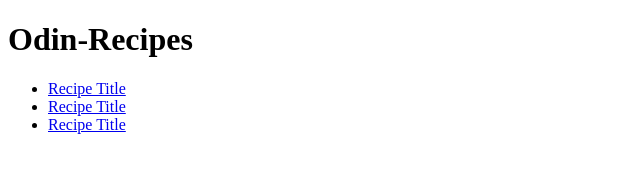
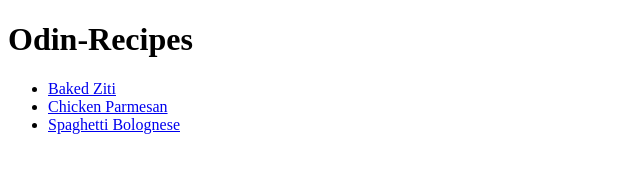
Before and after one commit to Karinkuto/odin-recipes, a plain HTML site: page index.html in a window 1280 px wide. Shown: the whole page, without its empty margins (0-640 px from the left). Drawn offline with Linux system fonts and the light colour scheme.

Commit message:
fix: update recipe links in index.html
- Change all "recipe title" links to their respective recipe names

```diff
--- a/index.html
+++ b/index.html
@@ -8,9 +8,9 @@
 <body>
     <h1>Odin-Recipes</h1>
     <ul>
-        <li><a href="recipes/baked_ziti.html">Recipe Title</a></li>
-        <li><a href="recipes/chicken_parmesan.html">Recipe Title</a></li>
-        <li><a href="recipes/spaghetti_bolognese.html">Recipe Title</a></li>
+        <li><a href="recipes/baked_ziti.html">Baked Ziti</a></li>
+        <li><a href="recipes/chicken_parmesan.html">Chicken Parmesan</a></li>
+        <li><a href="recipes/spaghetti_bolognese.html">Spaghetti Bolognese</a></li>
     </ul>
 </body>
 </html>
```
